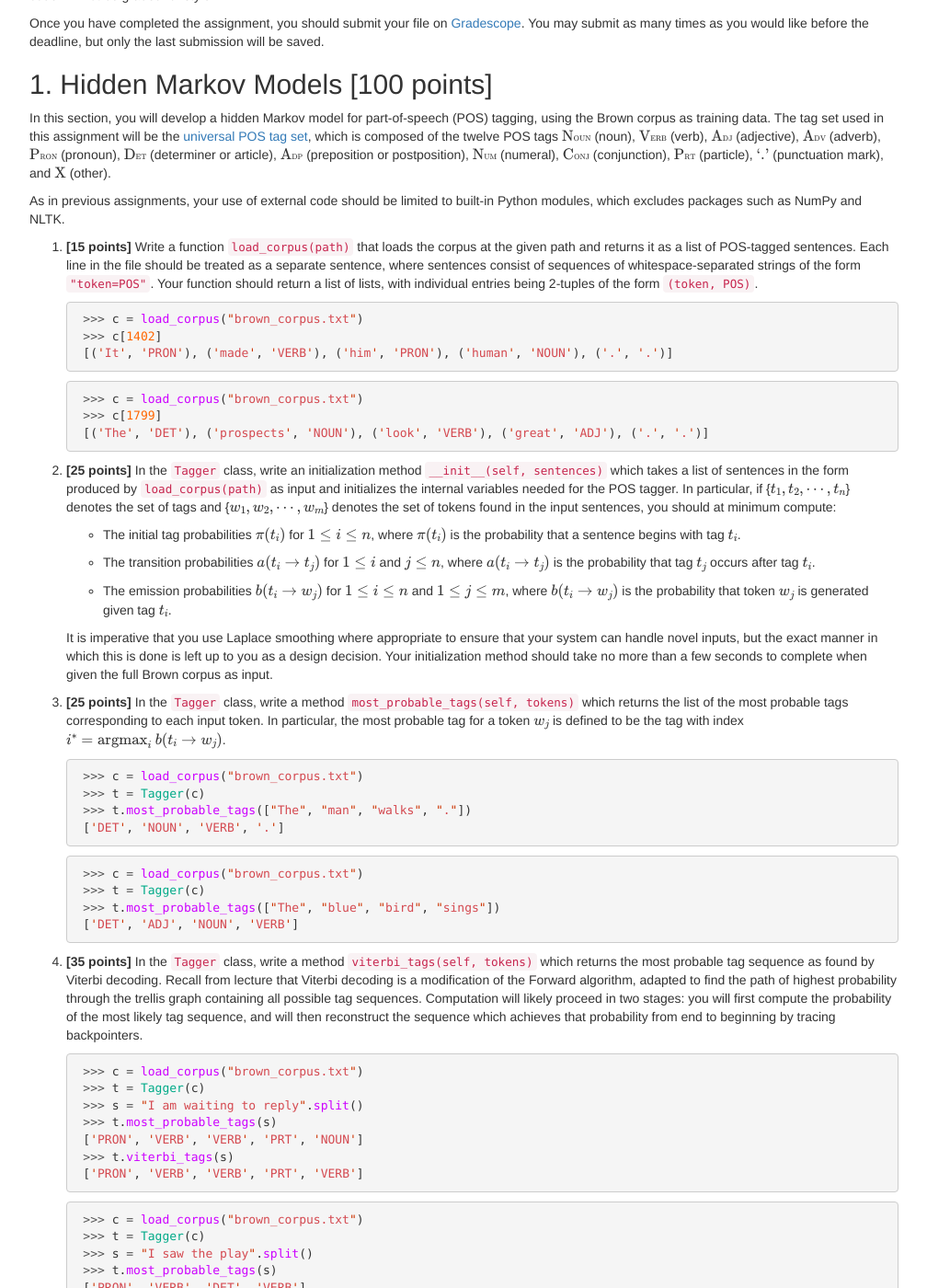
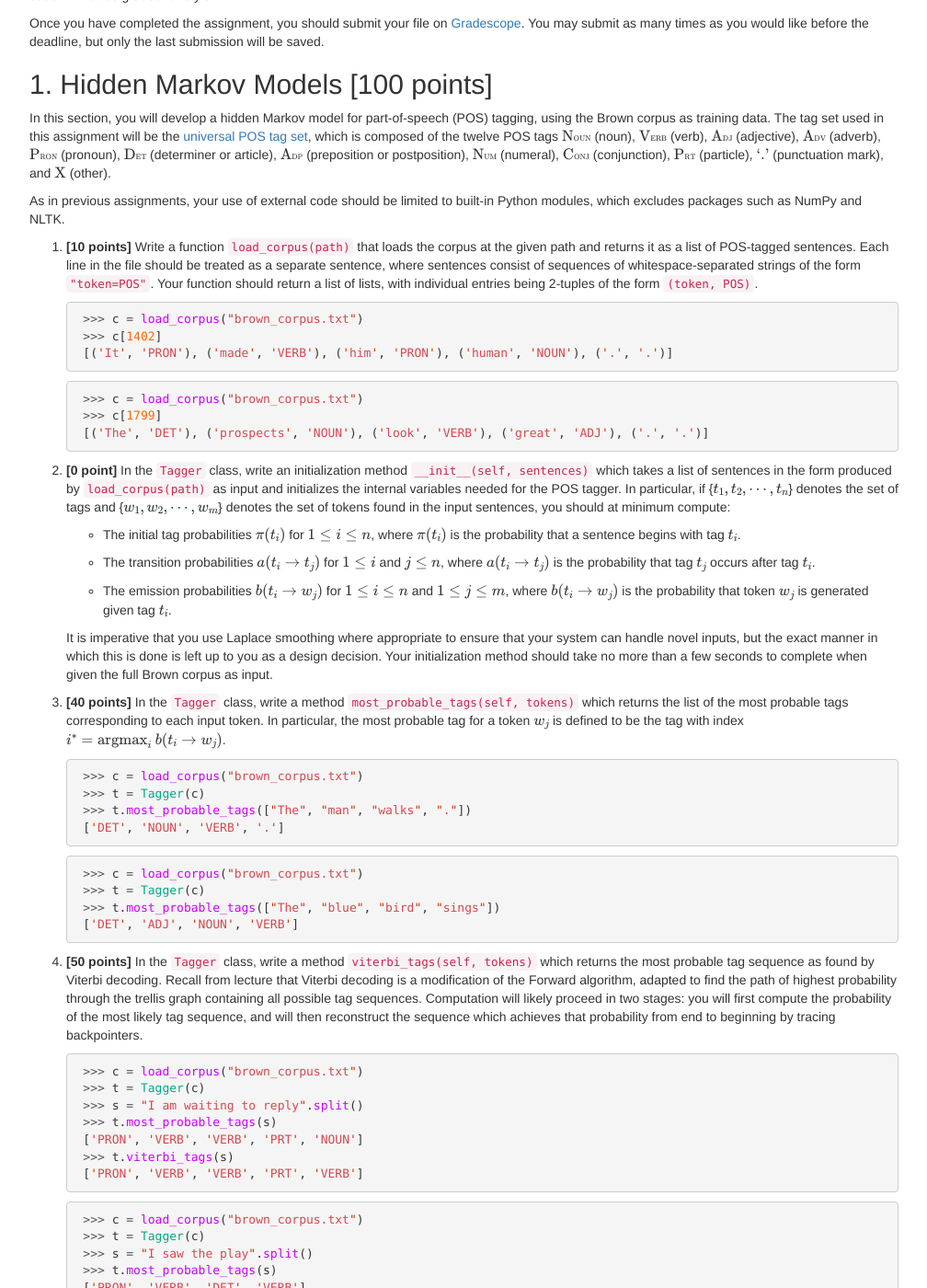
Before and after one commit to artificial-intelligence-class/artificial-intelligence-class.github.io, a Jekyll site: the page built from homeworks/hw8/homework8.md, in a window 1280 px wide and 1400 px high, scrolled down 573 px. Shown: the whole window at 92% size, without its empty margins (233-1241 px from the left). Built offline with Jekyll 4.4.1, drawn with Linux system fonts in a browser that asks for light colours; nearby versions of some CDN libraries; formulas are drawn with MathJax 3; a script that is not in the unit is left out.

Commit message:
Adjust homework 8 score distribution.

````diff
--- a/homeworks/hw8/homework8.md
+++ b/homeworks/hw8/homework8.md
@@ -71,7 +71,7 @@ As in previous assignments, your use of external code should be limited to built
 
 
 
-1. **[15 points]** Write a function `load_corpus(path)` that loads the corpus at the given path and returns it as a list of POS-tagged sentences. Each line in the file should be treated as a separate sentence, where sentences consist of sequences of whitespace-separated strings of the form `"token=POS"`. Your function should return a list of lists, with individual entries being 2-tuples of the form `(token, POS)`.
+1. **[10 points]** Write a function `load_corpus(path)` that loads the corpus at the given path and returns it as a list of POS-tagged sentences. Each line in the file should be treated as a separate sentence, where sentences consist of sequences of whitespace-separated strings of the form `"token=POS"`. Your function should return a list of lists, with individual entries being 2-tuples of the form `(token, POS)`.
 
     ```python
     >>> c = load_corpus("brown_corpus.txt")
@@ -85,7 +85,7 @@ As in previous assignments, your use of external code should be limited to built
     [('The', 'DET'), ('prospects', 'NOUN'), ('look', 'VERB'), ('great', 'ADJ'), ('.', '.')]
     ```
 
-2. **[25 points]** In the `Tagger` class, write an initialization method `__init__(self, sentences)` which takes a list of sentences in the form produced by `load_corpus(path)` as input and initializes the internal variables needed for the POS tagger. In particular, if {$t_1, t_2, \cdots, t_n$} denotes the set of tags and {${w_1, w_2, \cdots, w_m}$} denotes the set of tokens found in the input sentences, you should at minimum compute:
+2. **[0 point]** In the `Tagger` class, write an initialization method `__init__(self, sentences)` which takes a list of sentences in the form produced by `load_corpus(path)` as input and initializes the internal variables needed for the POS tagger. In particular, if {$t_1, t_2, \cdots, t_n$} denotes the set of tags and {${w_1, w_2, \cdots, w_m}$} denotes the set of tokens found in the input sentences, you should at minimum compute:
 
     - The initial tag probabilities $\pi(t_i)$ for $1\le i\le n$, where $\pi(t_i)$ is the probability that a sentence begins with tag $t_i$.
 
@@ -95,7 +95,7 @@ As in previous assignments, your use of external code should be limited to built
 
     It is imperative that you use Laplace smoothing where appropriate to ensure that your system can handle novel inputs, but the exact manner in which this is done is left up to you as a design decision. Your initialization method should take no more than a few seconds to complete when given the full Brown corpus as input.
 
-3. **[25 points]** In the `Tagger` class, write a method `most_probable_tags(self, tokens)` which returns the list of the most probable tags corresponding to each input token. In particular, the most probable tag for a token $w_j$ is defined to be the tag with index $i^∗=\text{argmax}\_i\ b(t_i\rightarrow w_j)$.
+3. **[40 points]** In the `Tagger` class, write a method `most_probable_tags(self, tokens)` which returns the list of the most probable tags corresponding to each input token. In particular, the most probable tag for a token $w_j$ is defined to be the tag with index $i^∗=\text{argmax}\_i\ b(t_i\rightarrow w_j)$.
 
     ```python
     >>> c = load_corpus("brown_corpus.txt")
@@ -113,7 +113,7 @@ As in previous assignments, your use of external code should be limited to built
     ```
 
 
-4. **[35 points]** In the `Tagger` class, write a method `viterbi_tags(self, tokens)` which returns the most probable tag sequence as found by Viterbi decoding. Recall from lecture that Viterbi decoding is a modification of the Forward algorithm, adapted to find the path of highest probability through the trellis graph containing all possible tag sequences. Computation will likely proceed in two stages: you will first compute the probability of the most likely tag sequence, and will then reconstruct the sequence which achieves that probability from end to beginning by tracing backpointers.
+4. **[50 points]** In the `Tagger` class, write a method `viterbi_tags(self, tokens)` which returns the most probable tag sequence as found by Viterbi decoding. Recall from lecture that Viterbi decoding is a modification of the Forward algorithm, adapted to find the path of highest probability through the trellis graph containing all possible tag sequences. Computation will likely proceed in two stages: you will first compute the probability of the most likely tag sequence, and will then reconstruct the sequence which achieves that probability from end to beginning by tracing backpointers.
 
     ```python
     >>> c = load_corpus("brown_corpus.txt")
````
